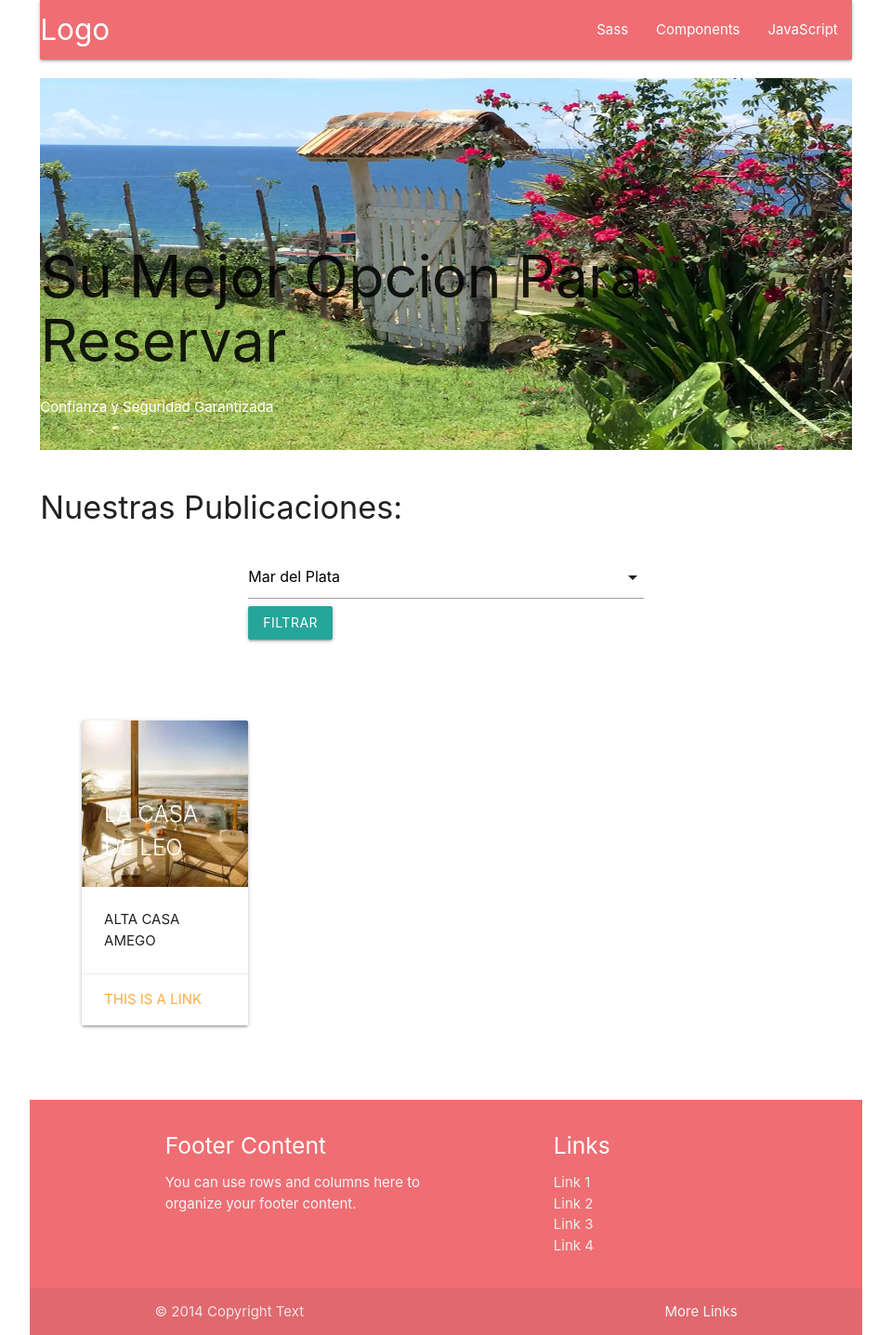
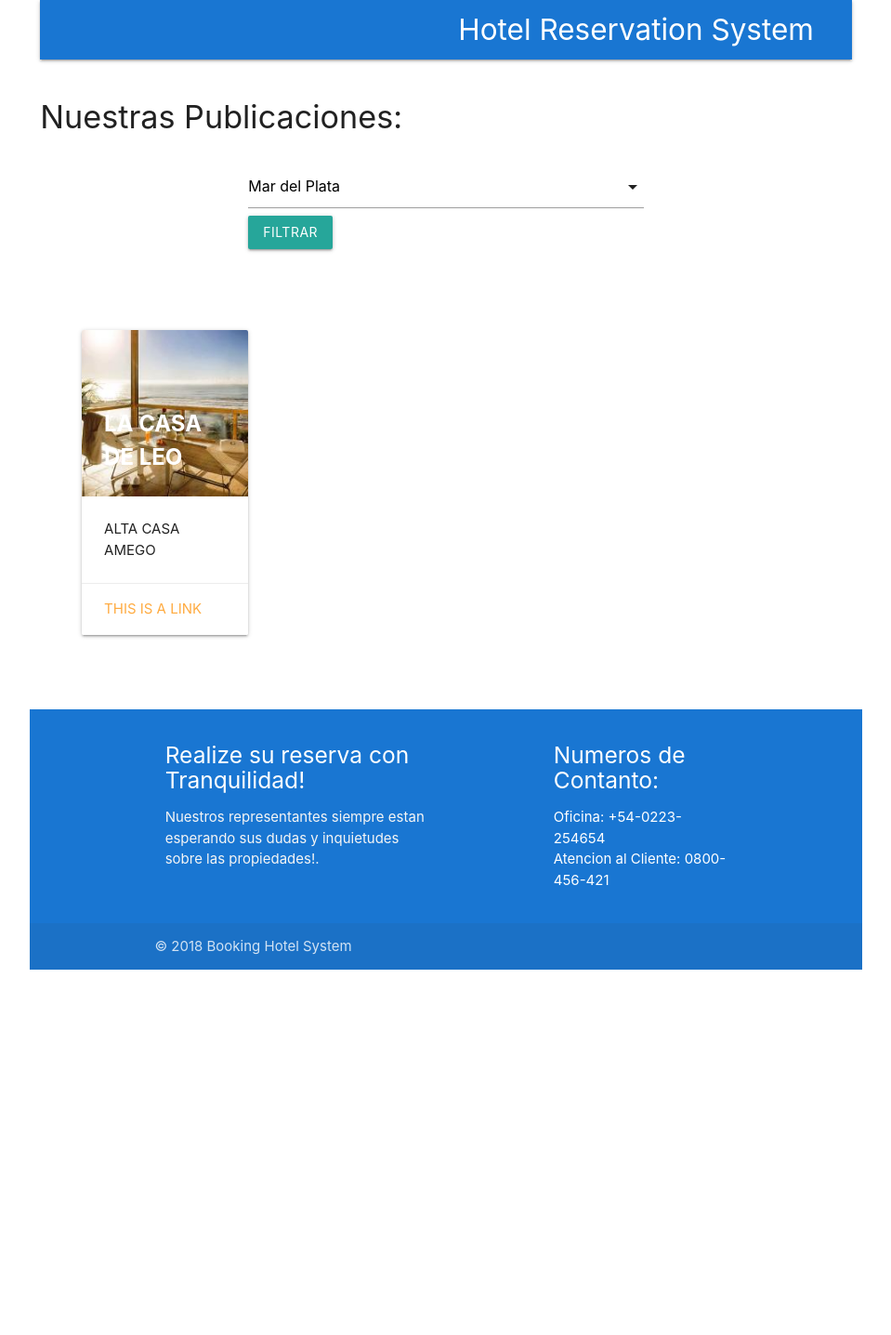
Before and after one commit to FacundoLastra/ErcoliBnB, a Django app: page / in a window 1280 px wide. Shown: the whole page at 93% size, without its empty margins (160-1119 px from the left). After the commit the page ends 1043 px from the top, so only its background shows below. Run offline with Django 3.2, Linux system fonts and the light colour scheme; data comes from the database, SQL or seed files in the repository; some libraries are stand-ins or nearby versions.

Commit message:
ui improvements

```diff
--- a/rents/static/css/style.css
+++ b/rents/static/css/style.css
@@ -4,3 +4,15 @@
 .imageFix {
     height: 30rem;
 }
+a.brand-logo.margin {
+    margin-left: 30rem;
+}
+.navColor{
+    background-color: #1976d2;
+}
+.page-footer {
+    background-color: #1976d2 !important;
+}
+.card .card-image .card-title {
+    font-weight: bold !important;
+}
--- a/rents/templates/rents/base.html
+++ b/rents/templates/rents/base.html
@@ -19,14 +19,9 @@
     <div class="container">
         <div class="row">
             <div class="col s12">
-                <nav>
+                <nav class="navColor">
                     <div class="nav-wrapper">
-                        <a href="#" class="brand-logo">Logo</a>
-                        <ul id="nav-mobile" class="right hide-on-med-and-down">
-                            <li><a href="sass.html">Sass</a></li>
-                            <li><a href="badges.html">Components</a></li>
-                            <li><a href="collapsible.html">JavaScript</a></li>
-                        </ul>
+                        <a href="#" class="brand-logo margin">Hotel Reservation System</a>
                     </div>
                 </nav>
             </div>
@@ -41,24 +36,21 @@
         <div class="container">
           <div class="row">
             <div class="col l6 s12">
-              <h5 class="white-text">Footer Content</h5>
-              <p class="grey-text text-lighten-4">You can use rows and columns here to organize your footer content.</p>
+              <h5 class="white-text">Realize su reserva con Tranquilidad!</h5>
+              <p class="grey-text text-lighten-4">Nuestros representantes siempre estan esperando sus dudas y inquietudes sobre las propiedades!.</p>
             </div>
             <div class="col l4 offset-l2 s12">
-              <h5 class="white-text">Links</h5>
+              <h5 class="white-text">Numeros de Contanto:</h5>
               <ul>
-                <li><a class="grey-text text-lighten-3" href="#!">Link 1</a></li>
-                <li><a class="grey-text text-lighten-3" href="#!">Link 2</a></li>
-                <li><a class="grey-text text-lighten-3" href="#!">Link 3</a></li>
-                <li><a class="grey-text text-lighten-3" href="#!">Link 4</a></li>
+                <li>Oficina: +54-0223-254654</li>
+                <li>Atencion al Cliente: 0800-456-421</li>
               </ul>
             </div>
           </div>
         </div>
         <div class="footer-copyright">
           <div class="container">
-          © 2014 Copyright Text
-          <a class="grey-text text-lighten-4 right" href="#!">More Links</a>
+          © 2018 Booking Hotel System
           </div>
         </div>
       </footer>
--- a/rents/templates/rents/index.html
+++ b/rents/templates/rents/index.html
@@ -3,34 +3,6 @@
 {% block title %} Alquileres
 {% endblock %}
 {% block content %}
-<div class="row">
-    <div class="col s12">
-        <div class="carousel carousel-slider">
-            <div class="carousel-item" href="#one!">
-                <img class="imageFix" src="{% static 'images/Reservar-casa.jpg' %}">
-                <div class="carousel-fixed-item">
-                    <h1>Su Mejor Opcion Para Reservar</h1>
-                    <p class="white-text">Confianza y Seguridad Garantizada</p>
-                </div>
-            </div>
-            <div class="carousel-item " href="#two!">
-                <img class="imageFix" src="{% static 'images/barato.jpg' %}">
-                <div class="carousel-fixed-item">
-                    <h2>Seguro y barato</h2>
-                    <p class="white-text">Nos consideramos los mas baratos del mercado</p>
-              </div>
-            </div>
-            <div class="carousel-item green white-text" href="#three!">
-              <h2>Suporte Tecnico</h2>
-              <p class="white-text">Nuestros operadores siempre estan esperando sus consultas</p>
-            </div>
-            <div class="carousel-item blue white-text" href="#four!">
-              <h2>Facilidad</h2>
-              <p class="white-text">La manera mas simple de reservar tu proxima vivienda</p>
-            </div>
-          </div>
-    </div>
-</div>
 <div class="row">
     <div class="col s6">
         <h4 class="truncate">Nuestras Publicaciones:</h4>
@@ -76,19 +48,6 @@
         $(document).ready(function() {
             $('select').formSelect();
         });
-        document.addEventListener('DOMContentLoaded', function() {
-            var elems = document.querySelectorAll('.carousel');
-            var instances = M.Carousel.init(elems, {duration: 200, dist: 0});
-            var instance = M.Carousel.getInstance(elems[0]);
-        });
-
-        setInterval(function() {
-            const elems = document.querySelectorAll('.carousel');
-            var instance = M.Carousel.getInstance(elems[0]);
-            instance.next()
-        }, 7000);
-
-
  </script>
 
 {% endblock %}
```
